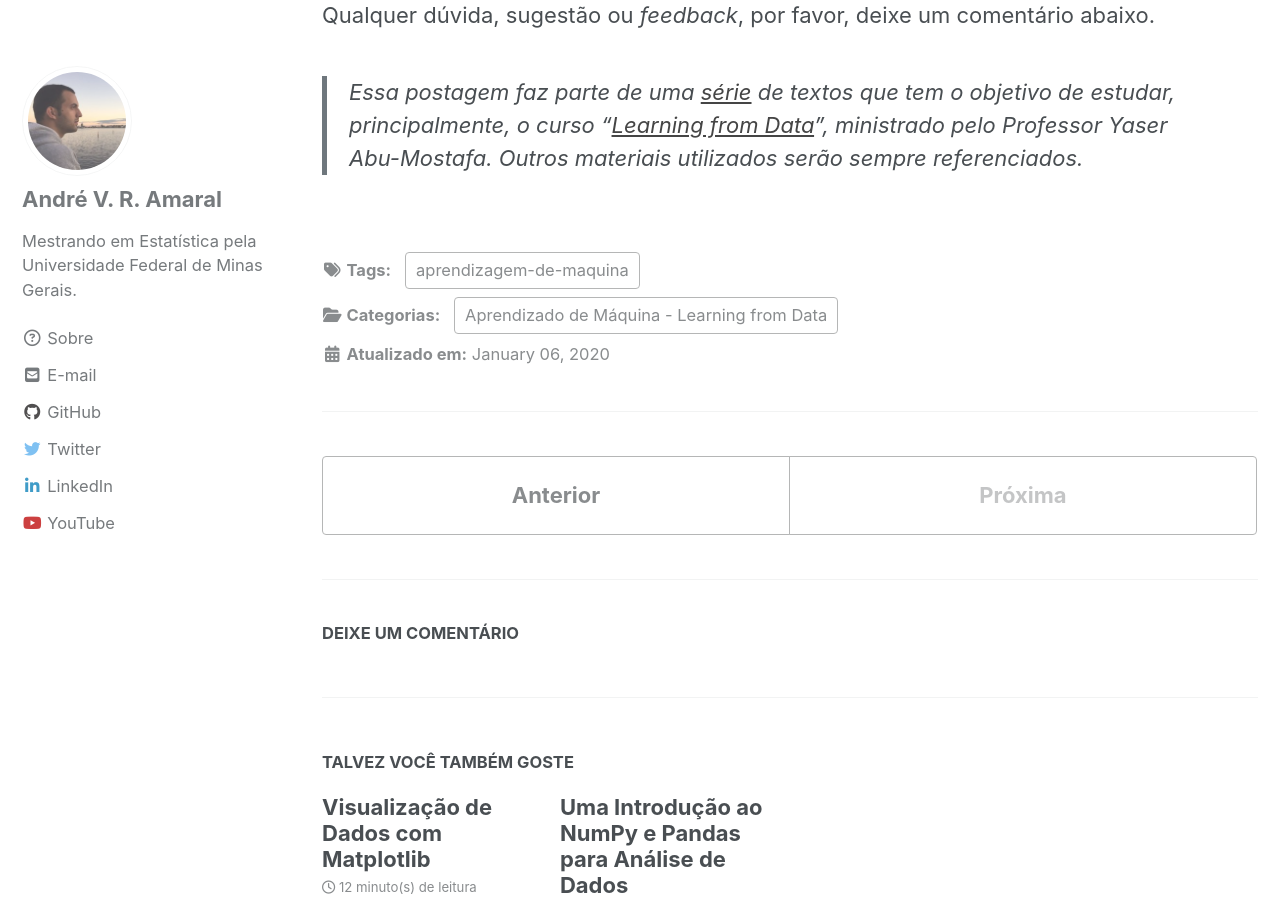
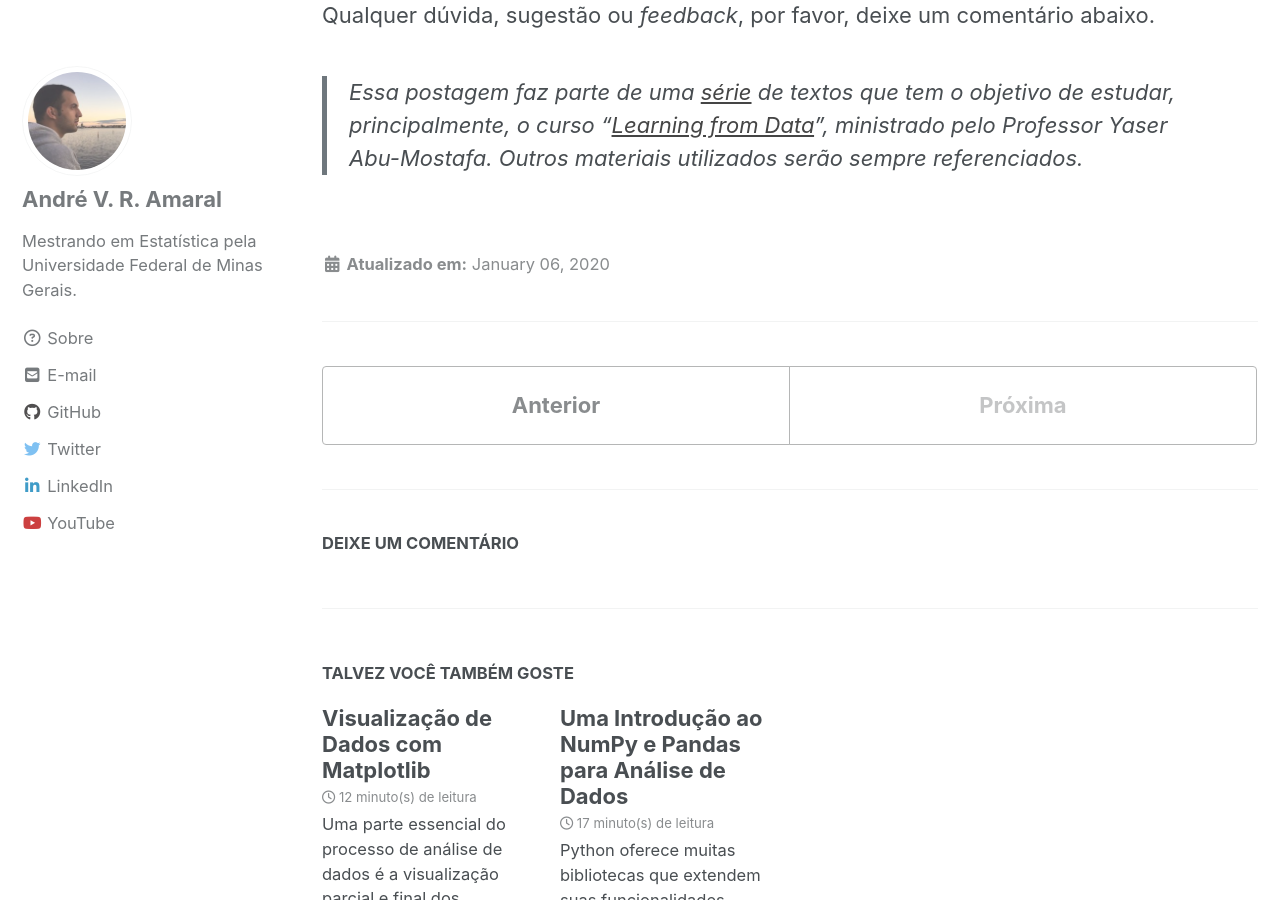
Before and after one commit to avramaral/avramaral.github.io, a Jekyll site: the page built from _posts/2020-01-06-o-que-e-aprendizado.markdown, in a window 1280 px wide and 900 px high, scrolled down 5051 px. Built offline with Jekyll 4.4.1, drawn with Linux system fonts in a browser that asks for light colours; cached includes are drawn as plain includes; nearby versions of some CDN libraries; formulas are drawn with MathJax 3; comment, search, counter and statistics services are not loaded; some of the changed lines change nothing that is shown.

Commit message:
update tag and categories pages

```diff
--- a/_config.yml
+++ b/_config.yml
@@ -264,22 +264,22 @@
 #   permalinks:
 #     category: /categories/:name/
 #     tag: /tags/:name/
-category_archive:
-  type: jekyll-archives
-  path: /categories/
-tag_archive:
-  type: jekyll-archives
-  path: /tags/
-jekyll-archives:
-  enabled:
-    - categories
-    - tags
-  layouts:
-    category: archive-taxonomy
-    tag: archive-taxonomy
-  permalinks:
-    category: /categories/:name/
-    tag: /tags/:name/
+#category_archive:              ### START
+#  type: jekyll-archives
+#  path: /categories/
+#tag_archive:
+#  type: jekyll-archives
+#  path: /tags/
+#jekyll-archives:
+#  enabled:
+#    - categories
+#    - tags
+#  layouts:
+#    category: archive-taxonomy
+#    tag: archive-taxonomy
+#  permalinks:
+#    category: /categories/:name/
+#    tag: /tags/:name/         ### END
 
 
 # HTML Compression
--- a/_includes/page__taxonomy.html
+++ b/_includes/page__taxonomy.html
@@ -1,3 +1,7 @@
-{% include tag-list.html %}
+{% if site.tag_archive.type and page.tags[0] %}
+  {% include tag-list.html %}
+{% endif %}
 
-{% include category-list.html %}
+{% if site.category_archive.type and page.categories[0] %}
+  {% include category-list.html %}
+{% endif %}
--- a/_posts/2020-01-06-o-que-e-aprendizado.markdown
+++ b/_posts/2020-01-06-o-que-e-aprendizado.markdown
@@ -1,7 +1,6 @@
 ---
 title: "[Parte 01] O que é Apredizado (de Máquina) & PLA"
-categories: [Aprendizado de Máquina - Learning from Data]
-tags: [aprendizagem-de-maquina]
+categories: [Machine Learning - Learning from Data]
 ---
 
 
@@ -72,4 +71,4 @@
 
 Qualquer dúvida, sugestão ou *feedback*, por favor, deixe um comentário abaixo.
 
-> Essa postagem faz parte de uma [série]({{ site.baseurl }}/categories/aprendizado-de-máquina-learning-from-data/) de textos que tem o objetivo de estudar, principalmente, o curso "[Learning from Data](http://www.work.caltech.edu/telecourse.html)", ministrado pelo Professor Yaser Abu-Mostafa. Outros materiais utilizados serão sempre referenciados.
+> Essa postagem faz parte de uma [série]({{ site.baseurl }}/categorias/#machine-learning-learning-from-data) de textos que tem o objetivo de estudar, principalmente, o curso "[Learning from Data](http://www.work.caltech.edu/telecourse.html)", ministrado pelo Professor Yaser Abu-Mostafa. Outros materiais utilizados serão sempre referenciados.
```
Also changed, not shown: 13 other files.
